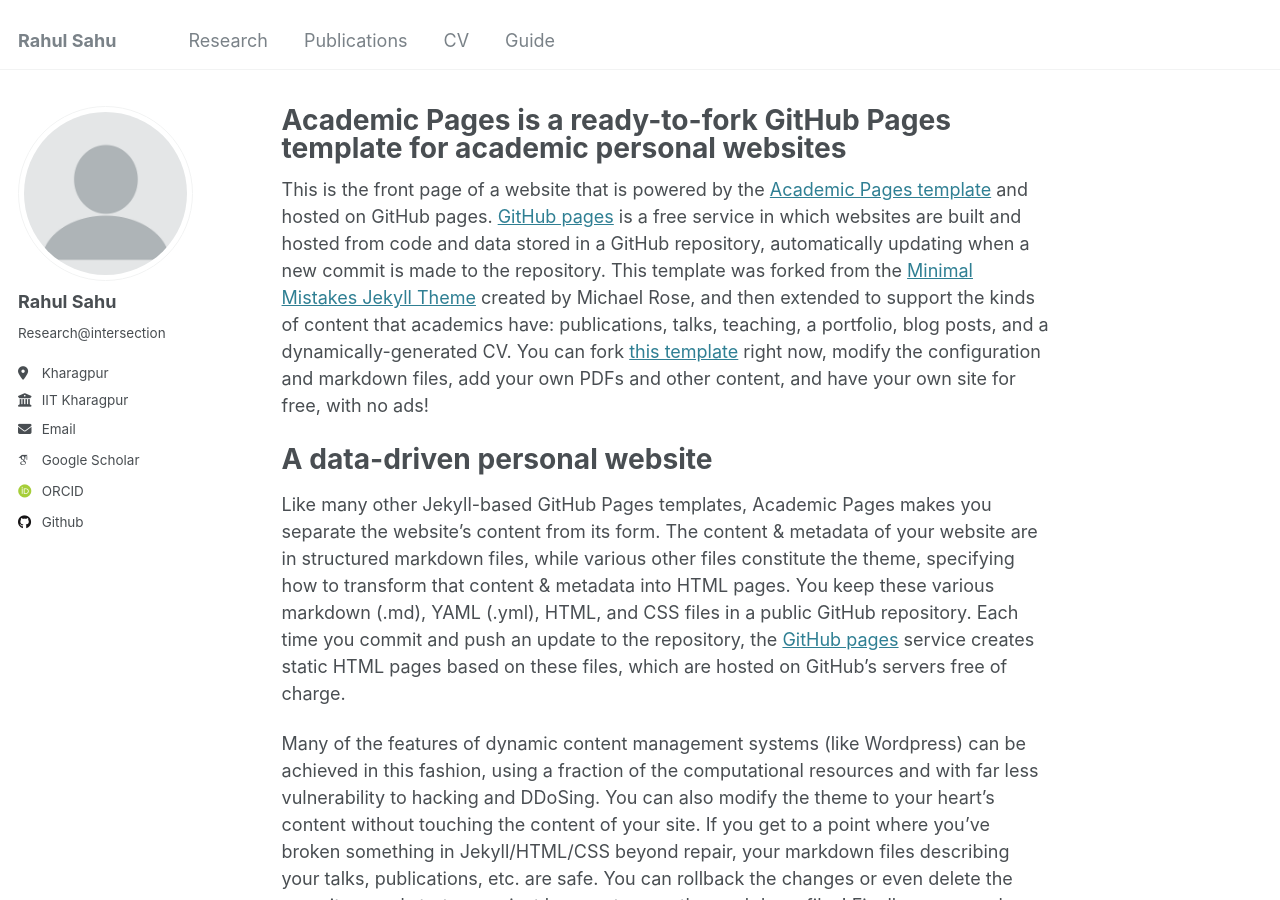
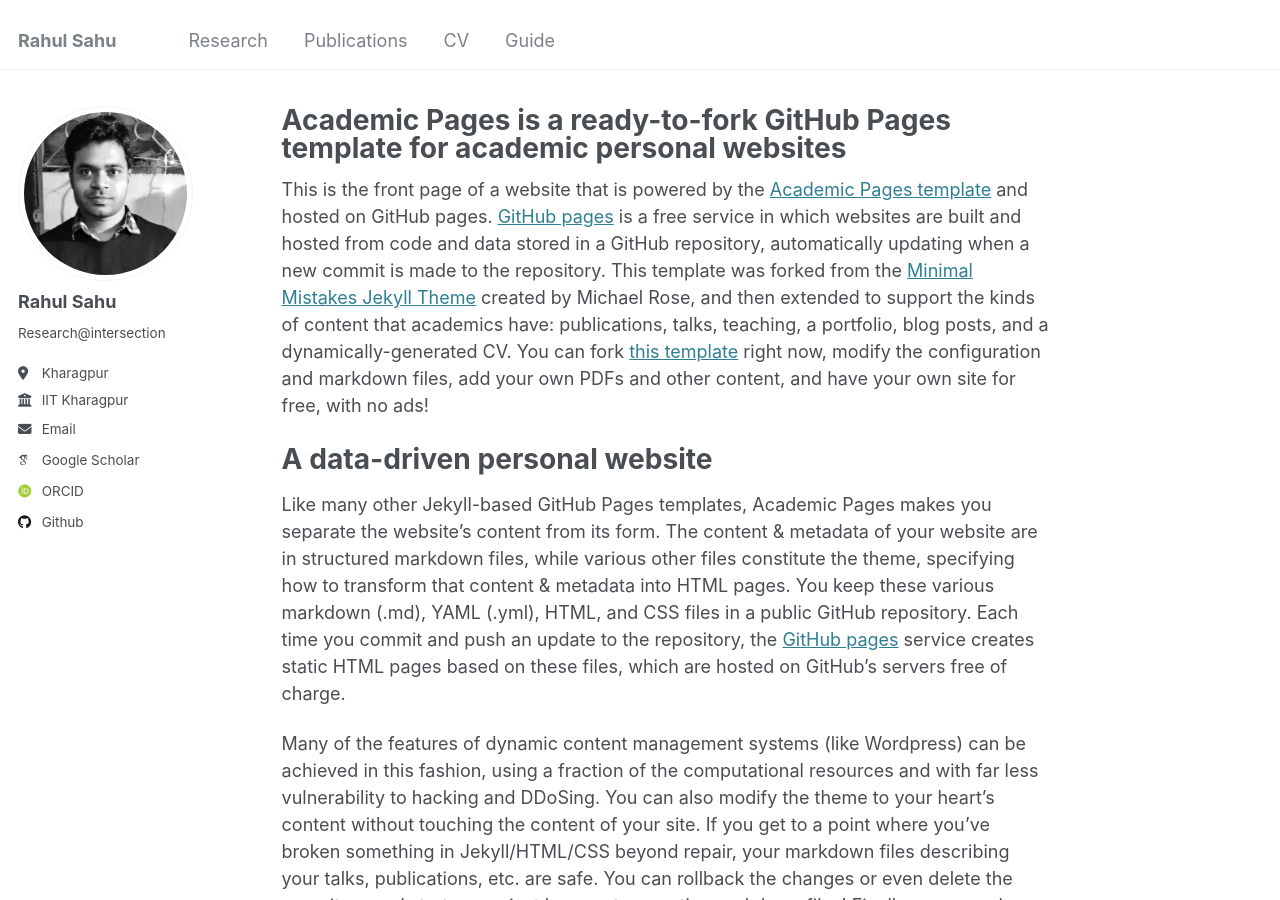
Before and after one commit to srahul21/srahul21.github.io, a Jekyll site: the page built from _pages/about.md, in a window 1280 px wide and 900 px high. Built offline with Jekyll 4.4.1, drawn with Linux system fonts in a browser that asks for light colours; some web fonts are replaced.

Commit message:
Update _config.yml

```diff
--- a/_config.yml
+++ b/_config.yml
@@ -12,16 +12,16 @@ title                    : "Rahul Sahu"
 title_separator          : "-"
 name                     : &name "Rahul Sahu"
 description              : &description "personal description"
-url                      : https://academicpages.github.io # the base hostname & protocol for your site e.g. "https://[your GitHub username].github.io"
+url                      : https://srahul21.github.io # the base hostname & protocol for your site e.g. "https://[your GitHub username].github.io"
 baseurl                  : "" # the subpath of your site, e.g. "/blog"
-repository               : "academicpages/academicpages.github.io"
+repository               : "srahul21/srahul21.github.io"
 
 # Site Author - The following control what appear as part of the author content on the side bar.
 #               If a field is blank the icon and link will not appear, otherwise it will be shown.
 #               Additional customization can be done by editing /_includes/author-profile.html
 author:
   # Biographic information
-  avatar           : "profile.png"
+  avatar           : "my-image.jpg"
   name             : "Rahul Sahu"
   pronouns         : # example: "she/her"
   bio              : "Research@intersection"
```
